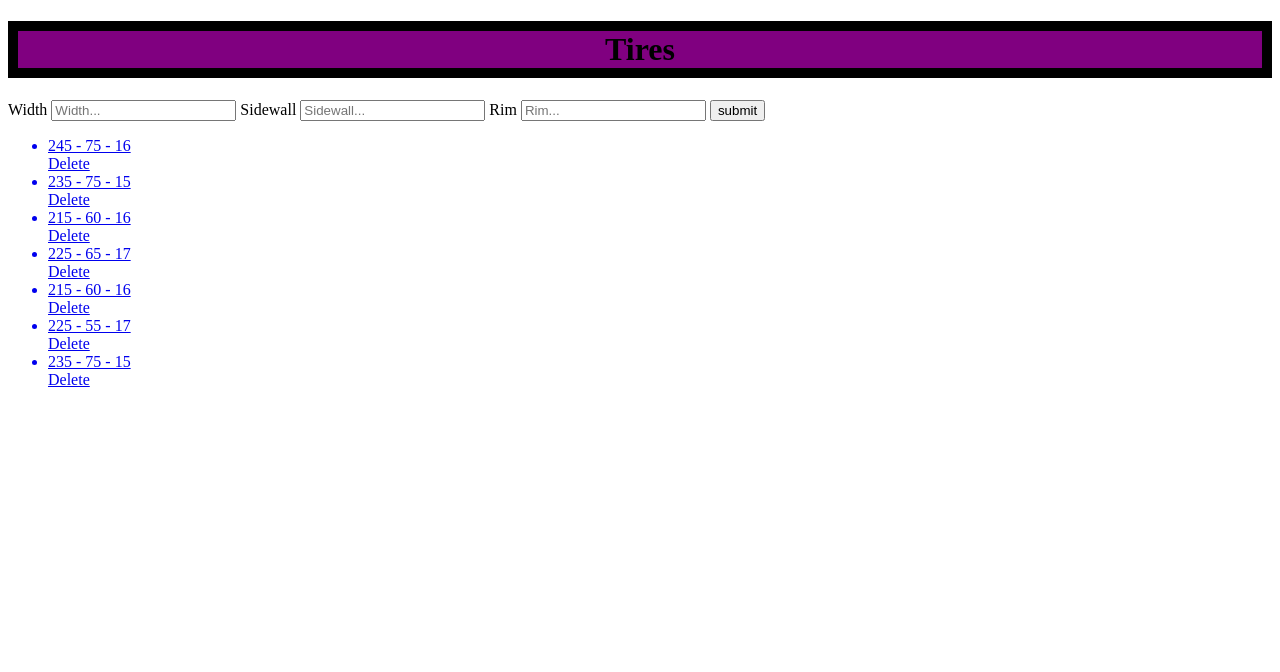
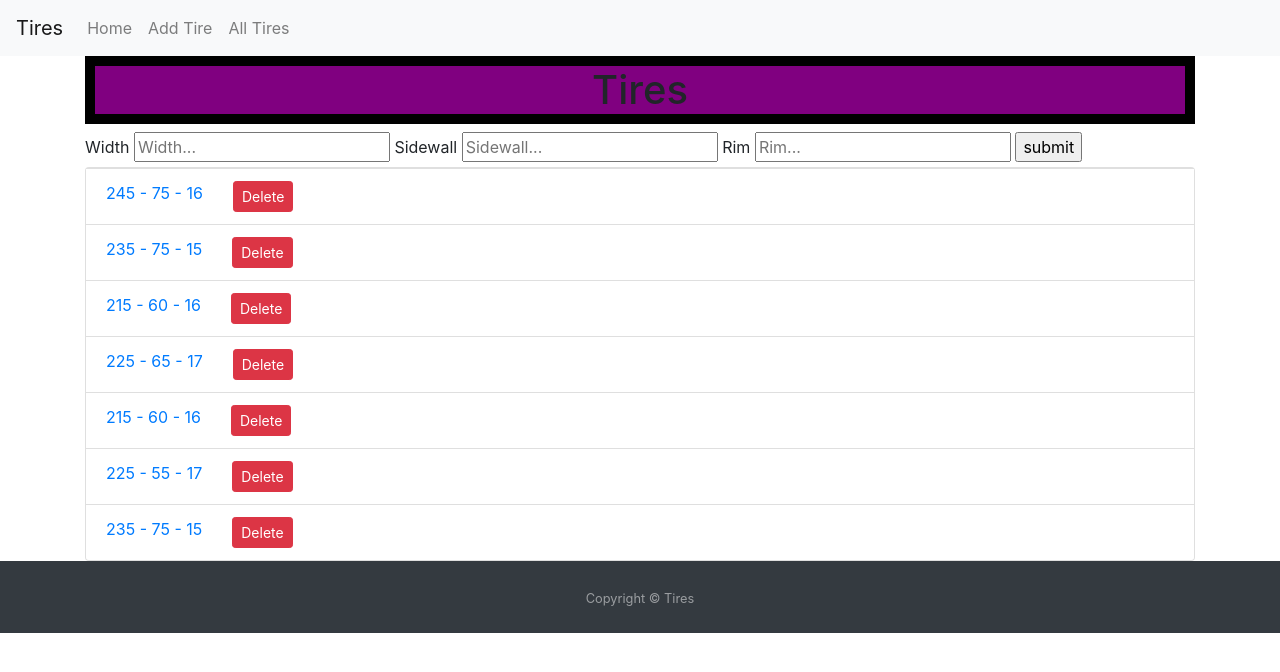
Before and after one commit to Aubreon/TraceCampPDT, a Django app: page /list/ in a window 1280 px wide. Shown: the top 672 px of the page. Run offline with Django 3.2, Linux system fonts and the light colour scheme; data comes from the database, SQL or seed files in the repository; both versions use the stored data as it was after the commit; some libraries are stand-ins or nearby versions.

Commit message:
working!

```diff
--- a/PDTinventory/PDTinv/templates/PDTinv/tire_confirm_delete.html
+++ b/PDTinventory/PDTinv/templates/PDTinv/tire_confirm_delete.html
@@ -1,4 +1,7 @@
+{% extends 'base.html'%}
+{% block content%}
 <form method="post">{% csrf_token %}
     <p>Are you sure you want to delete "{{ object }}"?</p>
     <input type="submit" value="Confirm">
 </form>
+{% endblock %}
--- a/PDTinventory/PDTinv/templates/PDTinv/tire_list.html
+++ b/PDTinventory/PDTinv/templates/PDTinv/tire_list.html
@@ -1,8 +1,6 @@
-{% load staticfiles %}
-<!DOCTYPE html>
-<html>
+{% extends 'base.html'%}
+{% block content%}
   <h1>Tires</h1>
-  <link rel="stylesheet" href="{% static 'css/tire_list.css' %}" />
   <form action="{% url 'tire_list' %}" method="get">
     <label>Width</label>
     <input name="width" type="number" placeholder="Width..." />
@@ -12,16 +10,26 @@
     <input name="rim" type="number" placeholder="Rim..." />
     <input value="submit" type="submit" />
   </form>
-  <ul>
+  <div class="card">
+      <ul class="list-group list-group-flush">
           {% for tire in object_list %}
+
           <a href="update/{{ tire.id }}">
-      <li>{{ tire.width }} - {{ tire.sidewall }} - {{ tire.rim }}</li>
+            <div  class="list-group-item">
+              <div class="row">
+                  <div class="col-sm">{{ tire.width }} - {{ tire.sidewall }} - {{ tire.rim }}  </div>
+                  <div class="col-sm"><a href="delete/{{ tire.id }}" class="btn btn-danger btn-sm">Delete</a></div>
+              </div>
+
+            </div>
           </a>
-    <div class="DeleteButton">
-      <a href="delete/{{ tire.id }}">Delete</a>
-    </div>
+
+
+
           {% empty %}
           <li>No tires yet.</li>
           {% endfor %}
         </ul>
-</html>
+  </div>
+
+{% endblock %}
--- /dev/null
+++ b/PDTinventory/PDTinv/templates/base.html
@@ -0,0 +1,46 @@
+<!doctype html>
+<html lang="en">
+  <head>
+    <!-- Required meta tags -->
+    <meta charset="utf-8">
+    <meta name="viewport" content="width=device-width, initial-scale=1, shrink-to-fit=no">
+    {% load staticfiles %}
+    <!-- Bootstrap CSS -->
+    <link rel="stylesheet" href="https://stackpath.bootstrapcdn.com/bootstrap/4.3.1/css/bootstrap.min.css" integrity="sha384-ggOyR0iXCbMQv3Xipma34MD+dH/1fQ784/j6cY/iJTQUOhcWr7x9JvoRxT2MZw1T" crossorigin="anonymous">
+    <link rel="stylesheet" href="{% static 'css/tire_list.css' %}" />
+    <title>Hello, world!</title>
+  </head>
+  <body class="d-flex flex-column">
+    <div id="page-content">
+        <nav class="navbar navbar-expand-lg navbar-light bg-light">
+            <a class="navbar-brand" href="{% url 'tire_home'%}">Tires</a>
+            <button class="navbar-toggler" type="button" data-toggle="collapse" data-target="#navbarNavAltMarkup" aria-controls="navbarNavAltMarkup" aria-expanded="false" aria-label="Toggle navigation">
+              <span class="navbar-toggler-icon"></span>
+            </button>
+            <div class="collapse navbar-collapse" id="navbarNavAltMarkup">
+              <div class="navbar-nav">
+                <a class="nav-item nav-link" href="{% url 'tire_home'%}">Home</a>
+                <a class="nav-item nav-link" href="{% url 'tire_create'%}">Add Tire</a>
+                <a class="nav-item nav-link" href="{% url 'tire_list'%}">All Tires</a>
+              </div>
+            </div>
+          </nav>
+<div class="container">
+    {% block content%}
+    {% endblock%}
+</div>
+    </div>
+
+    <footer id="sticky-footer" class="py-4 bg-dark text-white-50">
+            <div class="container text-center">
+              <small>Copyright &copy; Tires</small>
+            </div>
+          </footer>
+
+    <!-- Optional JavaScript -->
+    <!-- jQuery first, then Popper.js, then Bootstrap JS -->
+    <script src="https://code.jquery.com/jquery-3.3.1.slim.min.js" integrity="sha384-q8i/X+965DzO0rT7abK41JStQIAqVgRVzpbzo5smXKp4YfRvH+8abtTE1Pi6jizo" crossorigin="anonymous"></script>
+    <script src="https://cdnjs.cloudflare.com/ajax/libs/popper.js/1.14.7/umd/popper.min.js" integrity="sha384-UO2eT0CpHqdSJQ6hJty5KVphtPhzWj9WO1clHTMGa3JDZwrnQq4sF86dIHNDz0W1" crossorigin="anonymous"></script>
+    <script src="https://stackpath.bootstrapcdn.com/bootstrap/4.3.1/js/bootstrap.min.js" integrity="sha384-JjSmVgyd0p3pXB1rRibZUAYoIIy6OrQ6VrjIEaFf/nJGzIxFDsf4x0xIM+B07jRM" crossorigin="anonymous"></script>
+  </body>
+</html>
--- /dev/null
+++ b/PDTinventory/PDTinv/templates/index.html
@@ -0,0 +1,5 @@
+{% extends 'base.html'%}
+{% block content%}
+<h1 class="text-center">Home</h1>
+
+{% endblock %}
--- a/PDTinventory/PDTinv/views.py
+++ b/PDTinventory/PDTinv/views.py
@@ -3,9 +3,11 @@ from django.db.models import Q
 from PDTinv.models import Tire
 from django.views.generic.edit import CreateView, UpdateView, DeleteView
 from django.views.generic.list import ListView
+from django.views.generic import TemplateView
 from django.urls import reverse_lazy
 
-# Create your views here.
+class TireHome(TemplateView):
+    template_name = "index.html"
 
 
 class TireCreate(CreateView):
@@ -20,21 +22,22 @@ class TireList(ListView):
     model = Tire
 
     def get_queryset(self):
-        w = self.request.GET.get('width')
-        s = self.request.GET.get('sidewall')
-        r = self.request.GET.get('rim')
+        w = self.request.GET.get('width', '')
+        s = self.request.GET.get('sidewall', '')
+        r = self.request.GET.get('rim', '')
         object_list = Tire.objects.all()
 
-        if (w == s == r == None):
-            return object_list
+        if (w == s == r == ''):
+            pass
         else:
-            if (w != None):
-                object_list.filter(width=w)
-            if (s != None):
-                object_list.filter(sidewall=s)
-            if (r != None):
-                object_list.filter(rim=r)
-            return object_list
+            if (w != ''):
+                object_list = object_list.filter(width=w)
+            if (s != ''):
+                object_list = object_list.filter(sidewall=s)
+            if (r != ''):
+                object_list = object_list.filter(rim=r)
+        print(object_list)
+        return object_list
 
         # if w == s == r == None:
         #     return Tire.objects.all()
--- a/PDTinventory/PDTinventory/settings.py
+++ b/PDTinventory/PDTinventory/settings.py
@@ -39,6 +39,7 @@ INSTALLED_APPS = [
     'django.contrib.staticfiles',
 	'rest_framework',
 	'PDTinv',
+    'crispy_forms'
 ]
 
 MIDDLEWARE = [
--- a/PDTinventory/PDTinventory/urls.py
+++ b/PDTinventory/PDTinventory/urls.py
@@ -22,7 +22,8 @@ from django.conf.urls.static import static
 
 urlpatterns = [
     path('admin/', admin.site.urls),
-    path('create/', views.TireCreate.as_view()),
+    path('', views.TireHome.as_view(), name='tire_home'),
+    path('create/', views.TireCreate.as_view(),  name='tire_create'),
     path('list/', views.TireList.as_view(), name='tire_list'),
     path('list/update/<int:pk>/', views.TireUpdate.as_view()),
     path('list/delete/<int:pk>/', views.TireDelete.as_view()),
```
Also changed, not shown: PDTinventory/PDTinv/static/css/tire_list.css (+6 -13 lines), PDTinventory/PDTinv/templates/PDTinv/tire_form.html (+8 -2 lines), PDTinventory/PDTinv/templates/PDTinv/tire_update.html (+7 -2 lines), PDTinventory/db.sqlite3. Lines whose indentation alone changed are shown as unchanged.
